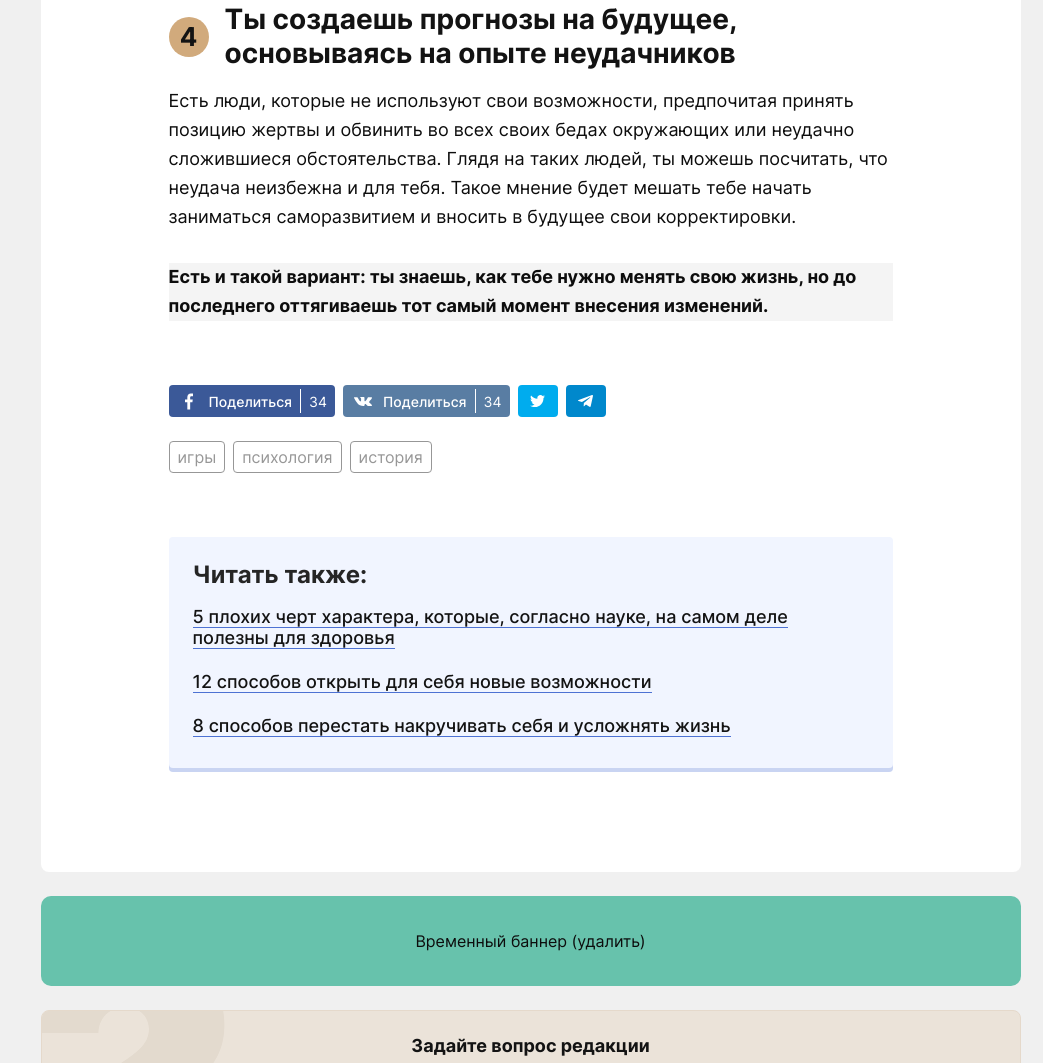
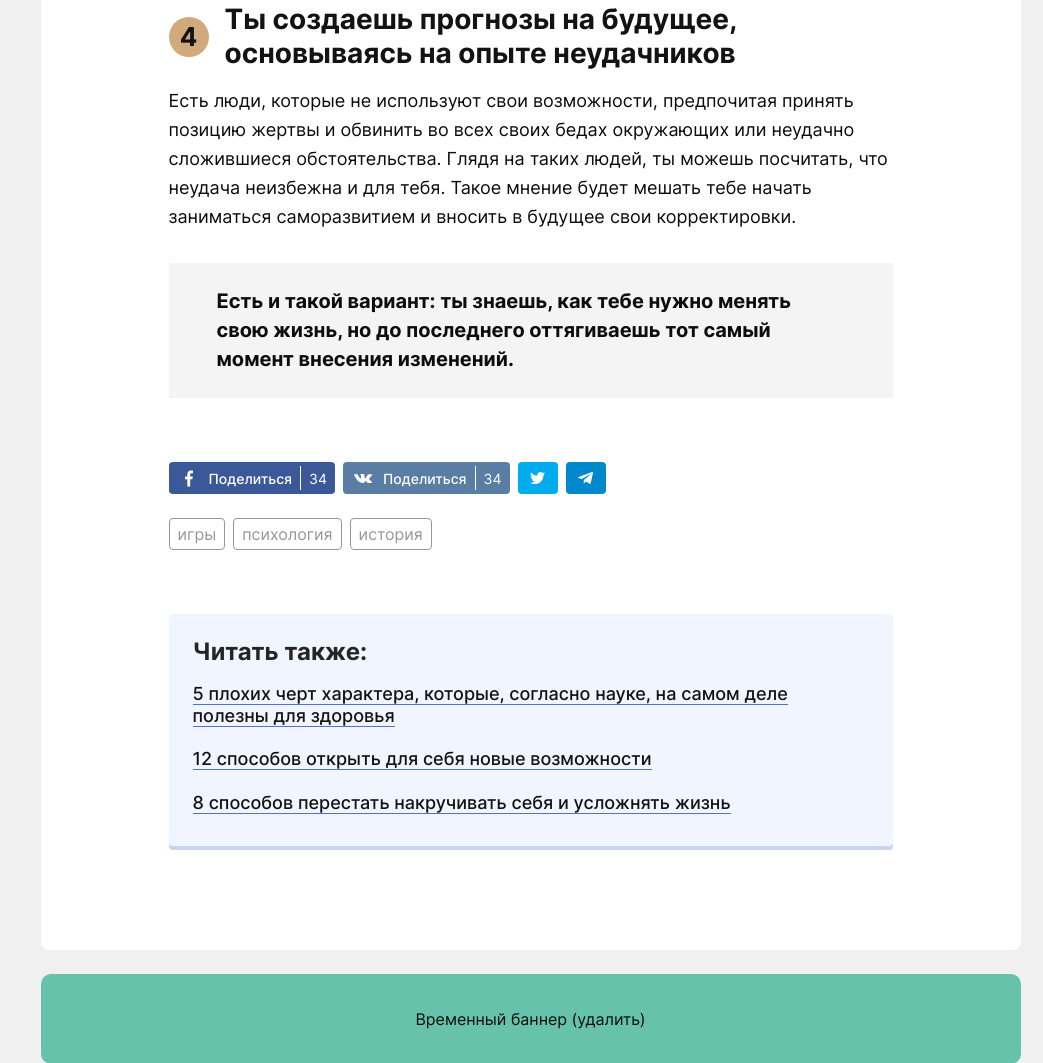
Before and after one commit to kienya-dev/dude-design, a website built with webpack: page src/article-img.html in a window 1280 px wide. Shown: the part 2783-3846 px from the top of the page, without its empty margins (237-1280 px from the left). Built offline with nearby package versions, Linux system fonts and the light colour scheme; files whose address does not match are found by name; a web font is replaced by a local one.

Commit message:
add: 29.05.23

```diff
--- a/config/version.json
+++ b/config/version.json
@@ -1,3 +1,3 @@
 {
-    "main": "20230529135909"
+    "main": "20230529142612"
 }
--- a/src/article-img.html
+++ b/src/article-img.html
@@ -361,10 +361,16 @@
                                                 заниматься саморазвитием и вносить в будущее свои корректировки.
                                             </p>
 
-                                            <p class="article__quote-1 article__quote-1_bg_light-gray article__bold">
-                                                Есть и такой вариант: ты знаешь, как тебе нужно менять свою жизнь, но до
-                                                последнего оттягиваешь тот самый момент внесения изменений.
-                                            </p>
+                                            <div class="quote-1 article__quote-1_bg_light-gray article__bold">
+                                                <div class="quote-1__main article__text_column">
+                                                    <p>
+                                                        Есть и такой вариант: ты знаешь, как тебе нужно менять свою
+                                                        жизнь,
+                                                        но до
+                                                        последнего оттягиваешь тот самый момент внесения изменений.
+                                                    </p>
+                                                </div>
+                                            </div>
                                         </div>
                                     </div>
 
```
Also changed, not shown: src/article.html (+10 -4 lines), dist/article-cards.html, dist/article-img.html, dist/article-instruction.html, dist/article.html, dist/hab.html, dist/index.html, dist/page-design.html.
